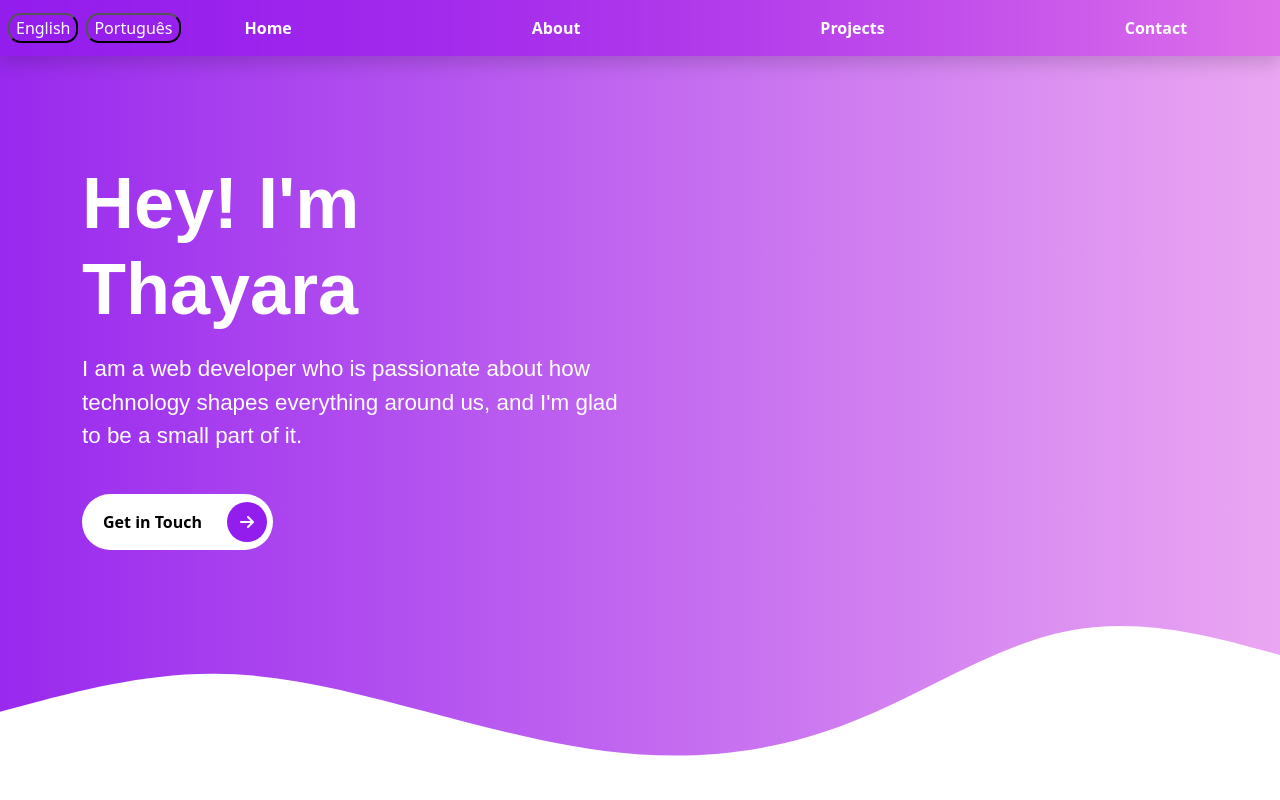
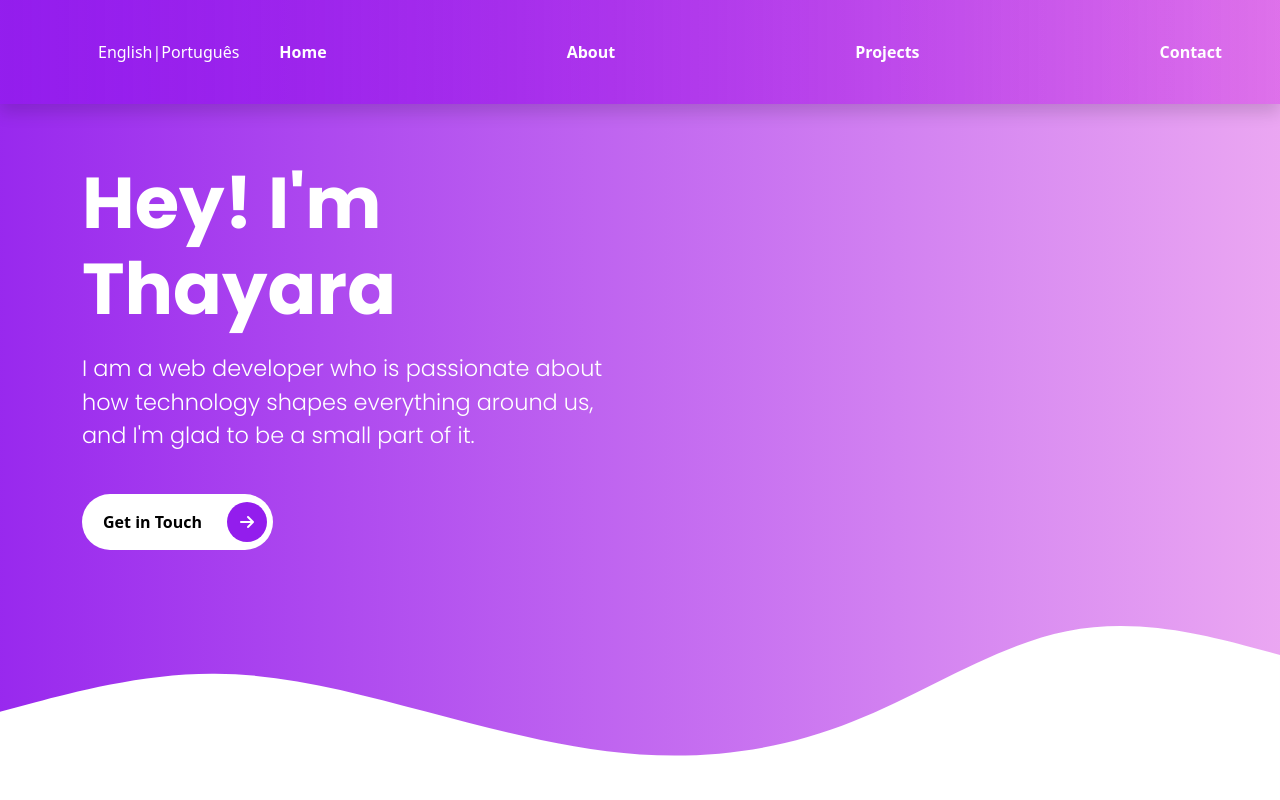
Before and after one commit to thayarasiqueira/thayarasiqueira.github.io, a website with bundled scripts: page index.html in a window 1280 px wide. Shown: the top 800 px of the page. Built offline with nearby package versions, Linux system fonts and the light colour scheme.

Commit message:
fix: fixes navbar toggle and improves language features

```diff
--- a/index.html
+++ b/index.html
@@ -8,18 +8,21 @@
   <title>Thayara Siqueira</title>
   <link rel="stylesheet" href="assets/css/style.css">
   <link rel="stylesheet" href="assets/css/fontawesome.css">
+  <link href="https://fonts.googleapis.com/css2?family=Poppins:wght@300;400;500;600;700;800;900&display=swap" rel="stylesheet">
 </head>
 
 <body>
   <nav class="navbar navbar-expand-lg navbar-dark menu shadow fixed-top">
-      <button class="btn-lang" type="button" value="english" id="english">English</button>
-      <button class="btn-lang" type="button" value="português" id="portugues">Português</button>
     <div class="container">
+      <div class="container-lang">
+        <a value="english" id="english">English</a>
+        <p>|</p>
+        <a value="português" id="portugues">Português</a>
+      </div>
       <button class="navbar-toggler" type="button" data-bs-toggle="collapse" data-bs-target="#navbarNav"
       aria-controls="navbarNav" aria-expanded="false" aria-label="Toggle navigation">
       <span class="navbar-toggler-icon"></span>
       </button>
-    </div>
       <div class="collapse navbar-collapse justify-content-end" id="navbarNav">
         <ul class="navbar-nav">
           <li class="nav-item">
@@ -284,8 +287,10 @@
       </div>
     </footer>
 
-
     <script src="script.js"></script>
+    <script src="https://cdn.jsdelivr.net/npm/bootstrap@5.2.1/dist/js/bootstrap.bundle.min.js" integrity="sha384-u1OknCvxWvY5kfmNBILK2hRnQC3Pr17a+RTT6rIHI7NnikvbZlHgTPOOmMi466C8" crossorigin="anonymous"></script>
+</body>
+</html>
 </body>
 
 </html>
--- a/script.js
+++ b/script.js
@@ -20,7 +20,7 @@ const data =  {
         about: "Sobre",
         projects: "Projetos",
         contact: "Contato",
-        intro: "Hey! Meu nome é Thayara",
+        intro: "Olá! Meu nome é Thayara",
         description: "Sou uma Desenvolvedora Web fascinada por como a tecnlogia molda tudo a nossa volta.",
         btn1:  "Entre em contato<span><i class=\"fas fa-arrow-right\"></i></span>",
         aboutme: "Sobre mim",
--- a/scss/sections/_navbar.scss
+++ b/scss/sections/_navbar.scss
@@ -16,3 +16,11 @@
         }
     }
 }
+
+.container-lang {
+    display: flex;
+    color: white;
+    margin: 2rem 0rem 1rem 1rem;
+    font-weight: 400;
+    cursor: pointer;
+}
```
Also changed, not shown: assets/css/style.css, 1 other file. Lines whose indentation alone changed are shown as unchanged.
